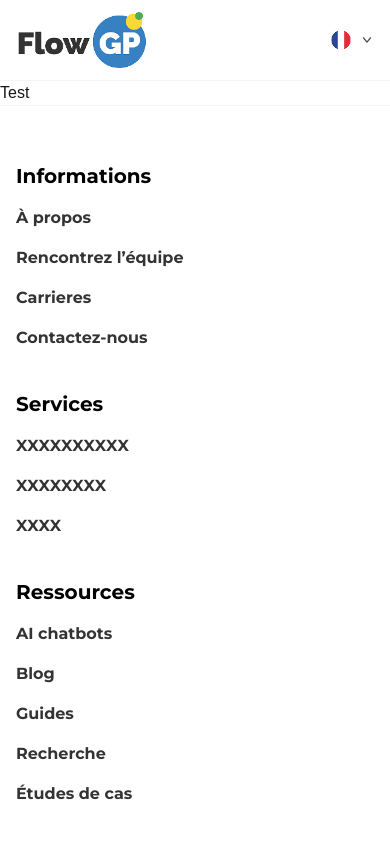
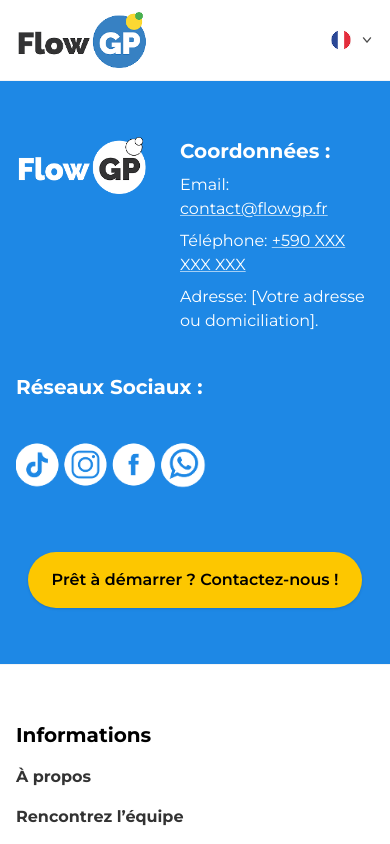
Before and after one commit to Okpeyemi/flowgp, a Next.js app: page / in a window 390 px wide. Shown: the top 844 px of the page. Built offline with nearby package versions, Linux system fonts and the light colour scheme.

Commit message:
feat: add Contact component and implement responsive design; update global styles for theme support

```diff
--- a/src/app/globals.css
+++ b/src/app/globals.css
@@ -3,12 +3,16 @@
 :root {
   --background: #ffffff;
   --foreground: #171717;
+  --green: #4CAF50;
+  --blue: #1E88E5;
   color-scheme: light;
 }
 
 @theme inline {
   --color-background: var(--background);
   --color-foreground: var(--foreground);
+  --color-blue: var(--blue);
+  --color-green: var(--green);
   --font-sans: var(--font-montserrat);
   --font-mono: var(--font-russoone);
 }
--- a/src/app/page.tsx
+++ b/src/app/page.tsx
@@ -1,5 +1,9 @@
+import Contact from "@/components/contact";
+
 export default function Home() {
   return (
-    <h1>Test</h1>
+    <main>
+      <Contact />
+    </main>
   );
 }
--- a/src/components/contact.tsx
+++ b/src/components/contact.tsx
@@ -0,0 +1,67 @@
+"use client";
+
+import Image from "next/image";
+import Link from "next/link";
+import { usePathname } from "next/navigation";
+
+export default function Contact() {
+  const pathname = usePathname();
+
+  const blueRoutes = ["/", "/apropos", "/contacts"];
+  const greenRoutes = ["/services", "/comment-ca-marche"];
+
+  const isGreen = greenRoutes.some((r) => pathname === r || pathname?.startsWith(`${r}/`));
+  const bgClass = isGreen ? "bg-green" : "bg-blue";
+
+  return (
+    <section className={`font-sans ${bgClass} text-white`}>
+      <div className="container mx-auto px-4 sm:px-6 lg:px-8 py-14">
+        <div className="grid gap-10 lg:grid-cols-2 items-start">
+          <div className="flex items-start gap-6">
+            <Image
+              src="/flow-white.png"
+              alt="FlowGP"
+              width={140}
+              height={40}
+              className="shrink-0"
+              priority
+            />
+            <div>
+              <p className="text-xl font-bold mb-2">Coordonnées :</p>
+              <p className="mb-2">
+                Email:{" "}
+                <Link
+                  href="mailto:contact@flowgp.fr"
+                  className="underline decoration-white/60 hover:decoration-white"
+                >
+                  contact@flowgp.fr
+                </Link>
+              </p>
+              <p className="mb-2">
+                Téléphone:{" "}
+                <Link href="tel:+590000000" className="underline decoration-white/60 hover:decoration-white">
+                  +590 XXX XXX XXX
+                </Link>
+              </p>
+              <p>Adresse: [Votre adresse ou domiciliation].</p>
+            </div>
+          </div>
+
+          <div className="flex flex-col items-start lg:items-end gap-4">
+            <p className="text-xl font-bold">Réseaux Sociaux :</p>
+            <Image src="/social.png" alt="Réseaux sociaux" width={190} height={40} />
+          </div>
+        </div>
+
+        <div className="mt-10 flex justify-center">
+          <Link
+            href="mailto:contact@flowgp.fr?subject=Prise%20de%20contact%20FlowGP"
+            className="bg-yellow-400 text-black font-semibold rounded-full px-6 py-4 shadow hover:opacity-95 transition"
+          >
+            Prêt à démarrer ? Contactez-nous !
+          </Link>
+        </div>
+      </div>
+    </section>
+  );
+}
--- a/src/components/header.tsx
+++ b/src/components/header.tsx
@@ -20,7 +20,6 @@ export function Header() {
 			className="sticky top-0 z-50 bg-white/90 backdrop-blur border-b border-gray-100 font-sans"
 		>
 			<div className="container mx-auto flex items-center justify-between px-4 sm:px-6 lg:px-8 h-20">
-				{/* Logo */}
 				<Link
 					href="/"
 					className="flex items-center gap-3"
@@ -35,7 +34,6 @@ export function Header() {
 					/>
 				</Link>
 
-				{/* Navigation */}
 				<nav className="hidden md:flex items-center gap-10">
 					{navItems.map((item) => {
 						const active =
@@ -57,7 +55,6 @@ export function Header() {
 					})}
 				</nav>
 
-				{/* Langue */}
 				<div className="flex items-center gap-2">
 					<Image
 						src="/france.png"
```
Also changed, not shown: src/app/apropos/page.tsx (added), src/app/comment-ca-marche/page.tsx (added), src/app/contacts/page.tsx (added), src/app/services/page.tsx (added).
